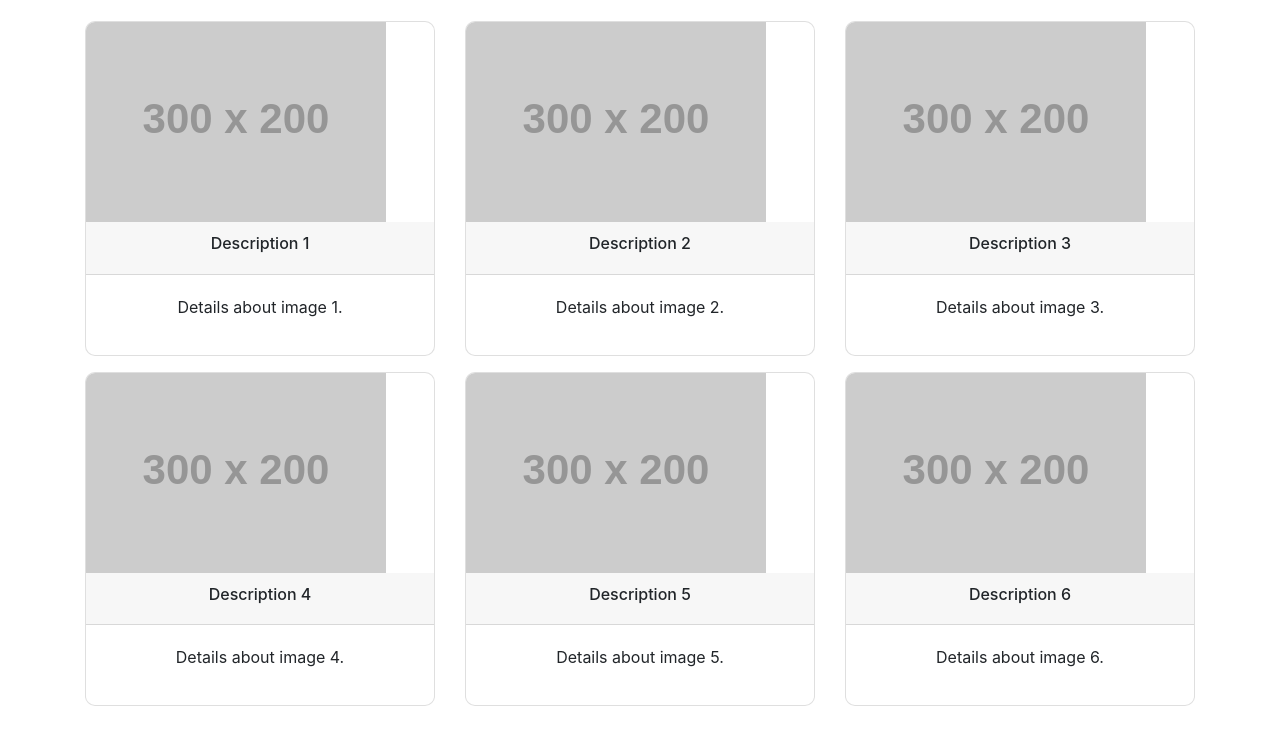
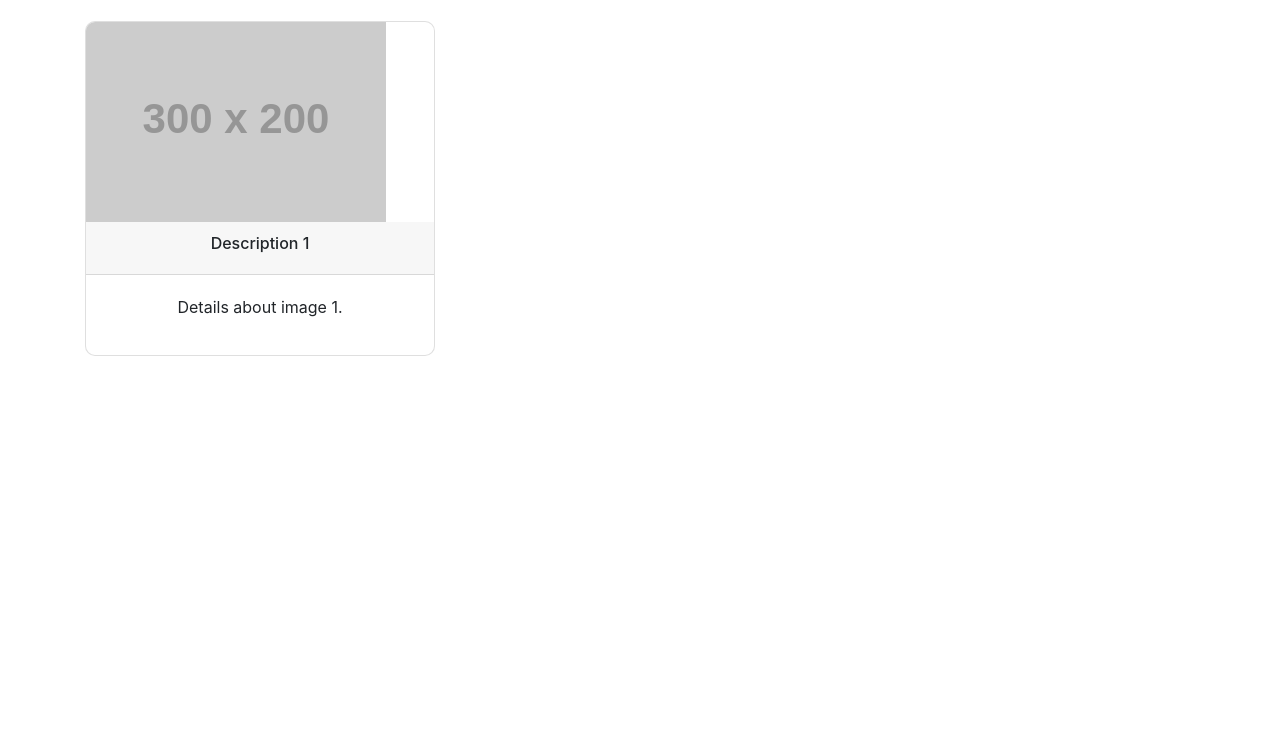
Before and after one commit to acciojob/bootstrap-gallery-Ashwini277, a website: page main.html in a window 1280 px wide. Shown: the part 65-810 px from the top of the page. Drawn offline with nearby package versions, Linux system fonts and the light colour scheme.

Commit message:
created a submission

```diff
--- a/main.html
+++ b/main.html
@@ -43,76 +43,7 @@
                     </div>
                 </div>
             </div>
-            <!-- Card 2 -->
-            <div class="col-md-4">
-                <div class="card">
-                    <a data-fancybox="gallery" href="https://via.placeholder.com/600x400" class="card-img-top">
-                        <img src="https://via.placeholder.com/300x200" alt="Image2" class="img-fluid">
-                    </a>
-                    <div class="card-header">
-                        <h6>Description 2</h6>
-                    </div>
-                    <div class="card-body">
-                        <p>Details about image 2.</p>
-                    </div>
-                </div>
-            </div>
-            <!-- Card 3 -->
-            <div class="col-md-4">
-                <div class="card">
-                    <a data-fancybox="gallery" href="https://via.placeholder.com/600x400" class="card-img-top">
-                        <img src="https://via.placeholder.com/300x200" alt="Image3" class="img-fluid">
-                    </a>
-                    <div class="card-header">
-                        <h6>Description 3</h6>
-                    </div>
-                    <div class="card-body">
-                        <p>Details about image 3.</p>
-                    </div>
-                </div>
-            </div>
-            <!-- Card 4 -->
-            <div class="col-md-4">
-                <div class="card">
-                    <a data-fancybox="gallery" href="https://via.placeholder.com/600x400" class="card-img-top">
-                        <img src="https://via.placeholder.com/300x200" alt="Image4" class="img-fluid">
-                    </a>
-                    <div class="card-header">
-                        <h6>Description 4</h6>
-                    </div>
-                    <div class="card-body">
-                        <p>Details about image 4.</p>
-                    </div>
-                </div>
-            </div>
-            <!-- Card 5 -->
-            <div class="col-md-4">
-                <div class="card">
-                    <a data-fancybox="gallery" href="https://via.placeholder.com/600x400" class="card-img-top">
-                        <img src="https://via.placeholder.com/300x200" alt="Image5" class="img-fluid">
-                    </a>
-                    <div class="card-header">
-                        <h6>Description 5</h6>
-                    </div>
-                    <div class="card-body">
-                        <p>Details about image 5.</p>
-                    </div>
-                </div>
-            </div>
-            <!-- Card 6 -->
-            <div class="col-md-4">
-                <div class="card">
-                    <a data-fancybox="gallery" href="https://via.placeholder.com/600x400" class="card-img-top">
-                        <img src="https://via.placeholder.com/300x200" alt="Image6" class="img-fluid">
-                    </a>
-                    <div class="card-header">
-                        <h6>Description 6</h6>
-                    </div>
-                    <div class="card-body">
-                        <p>Details about image 6.</p>
-                    </div>
-                </div>
-            </div>
+            <!-- Repeat for other cards -->
         </div>
     </div>
 
@@ -123,5 +54,9 @@
     <script src="https://maxcdn.bootstrapcdn.com/bootstrap/4.5.2/js/bootstrap.min.js"></script>
     <!-- FancyBox JS -->
     <script src="https://cdnjs.cloudflare.com/ajax/libs/fancybox/3.5.7/jquery.fancybox.min.js"></script>
+    <script>
+        // Initialize FancyBox
+        $("[data-fancybox='gallery']").fancybox();
+    </script>
 </body>
 </html>
--- a/styles.css
+++ b/styles.css
@@ -1 +1,51 @@
-/*  your css code here. If applicable */
+/* Ensure the gallery container has some padding and center alignment */
+.container {
+    margin-top: 2rem;
+}
+
+/* Center the heading of the gallery */
+h2 {
+    text-align: center;
+    margin-bottom: 2rem;
+}
+
+/* Style the individual cards */
+.card {
+    border-radius: 15px; /* Rounded corners for the card */
+    overflow: hidden; /* Ensure the content stays within the rounded corners */
+    margin-bottom: 1.5rem; /* Spacing between cards */
+}
+
+/* Center-align text within the card header and body */
+.card-header, .card-body {
+    text-align: center;
+}
+
+/* Style the card image */
+.card-img-top {
+    border-bottom: 1px solid #ddd; /* Add a border below the image */
+    border-radius: 15px 15px 0 0; /* Ensure top corners match the card's rounded corners */
+    cursor: pointer; /* Indicate that the image is clickable */
+}
+
+/* Ensure that the heading inside the card is styled correctly */
+.card-header h6 {
+    margin: 0; /* Remove default margin */
+    font-size: 1.1rem; /* Increase font size slightly */
+}
+
+/* Style the text inside the card body */
+.card-body p {
+    font-size: 0.9rem; /* Adjust font size for readability */
+    color: #555; /* Slightly lighter color for the text */
+}
+
+/* Add a border-radius to the images for a rounded appearance */
+img {
+    border-radius: 15px; /* Matches the card's border-radius */
+}
+
+/* Lightbox styling (Optional) */
+[data-fancybox="gallery"] {
+    display: block; /* Ensure it is visible */
+}
```
